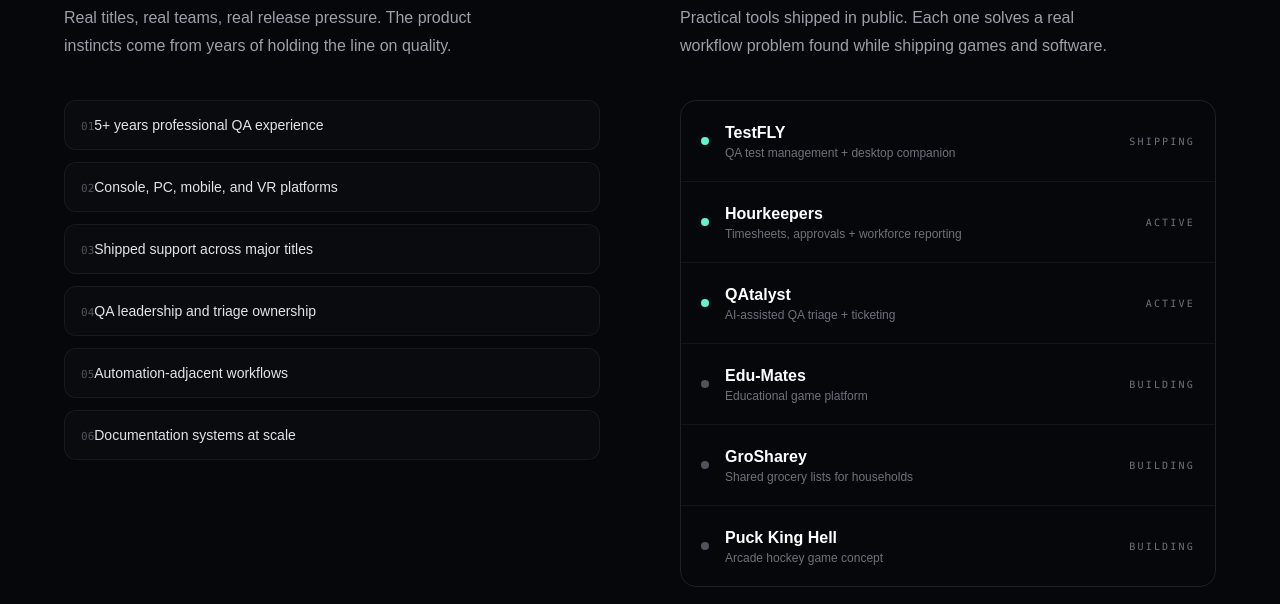
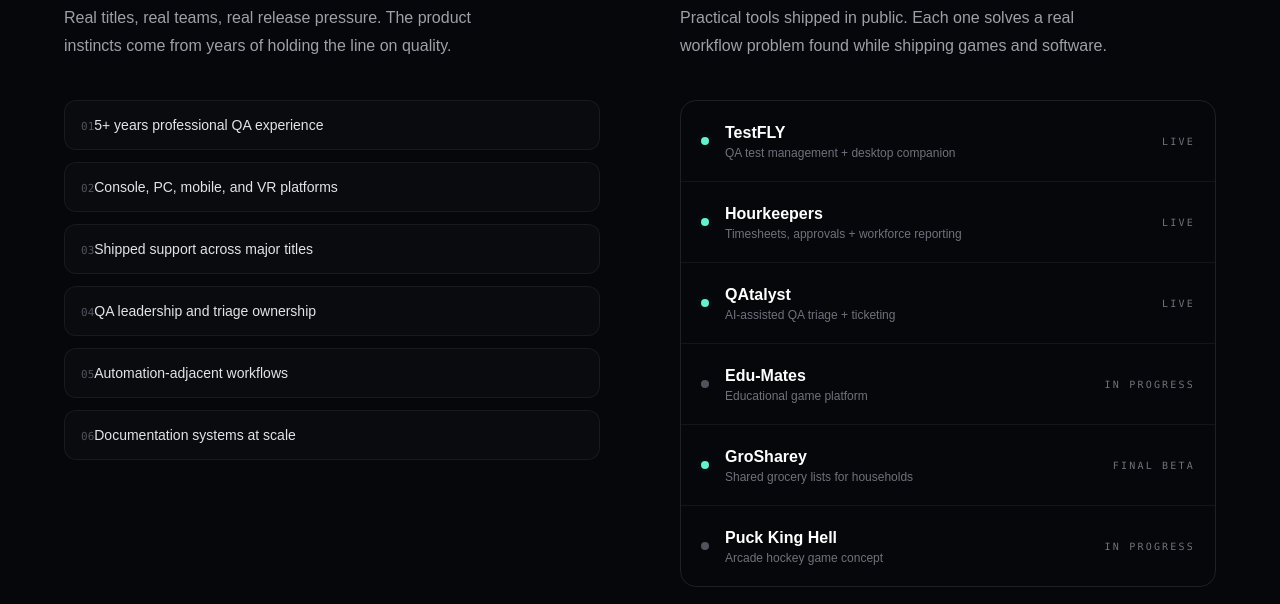
Before and after one commit to KingCarni/TopSecret-Games, a Next.js app: page / in a window 1280 px wide. Shown: the part 3360-3964 px from the top of the page. Built offline with nearby package versions, Linux system fonts and the light colour scheme.

Commit message:
Unify project lifecycle statuses across site

```diff
--- a/components/topsecret/home/BuildShowcase.tsx
+++ b/components/topsecret/home/BuildShowcase.tsx
@@ -10,12 +10,12 @@ const qaProof = [
 ];
 
 const labBuilds = [
-  { name: "TestFLY", phase: "shipping", note: "QA test management + desktop companion" },
-  { name: "Hourkeepers", phase: "active", note: "Timesheets, approvals + workforce reporting" },
-  { name: "QAtalyst", phase: "active", note: "AI-assisted QA triage + ticketing" },
-  { name: "Edu-Mates", phase: "building", note: "Educational game platform" },
-  { name: "GroSharey", phase: "building", note: "Shared grocery lists for households" },
-  { name: "Puck King Hell", phase: "building", note: "Arcade hockey game concept" },
+  { name: "TestFLY", phase: "live", note: "QA test management + desktop companion" },
+  { name: "Hourkeepers", phase: "live", note: "Timesheets, approvals + workforce reporting" },
+  { name: "QAtalyst", phase: "live", note: "AI-assisted QA triage + ticketing" },
+  { name: "Edu-Mates", phase: "in progress", note: "Educational game platform" },
+  { name: "GroSharey", phase: "final beta", note: "Shared grocery lists for households" },
+  { name: "Puck King Hell", phase: "in progress", note: "Arcade hockey game concept" },
 ];
 
 export default function BuildShowcase() {
@@ -85,7 +85,7 @@ export default function BuildShowcase() {
                 >
                   <div className="flex items-center gap-4">
                     <span className="relative flex h-2 w-2">
-                      {b.phase === "active" || b.phase === "shipping" ? (
+                      {b.phase === "live" || b.phase === "final beta" ? (
                         <>
                           <span className="absolute inline-flex h-full w-full animate-ping rounded-full bg-[#66f0d0] opacity-60" />
                           <span className="relative inline-flex h-2 w-2 rounded-full bg-[#66f0d0]" />
```
